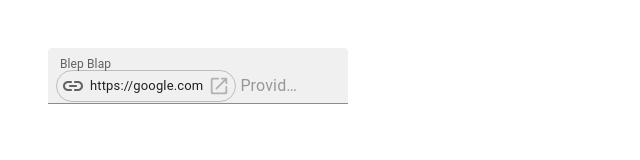
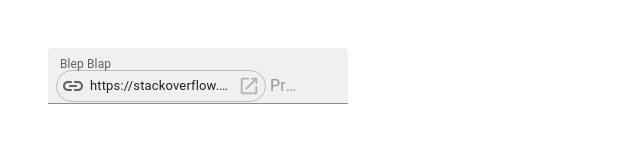
Before and after one commit to Yssboern/react-tryout, a React (Create React App) app: page / in a window 1280 px wide. Shown: the top 160 px of the page, without its empty margins (0-640 px from the left). Built offline with nearby package versions, Linux system fonts and the light colour scheme.

Commit message:
set max chip width

```diff
--- a/src/components/Hyperlink.tsx
+++ b/src/components/Hyperlink.tsx
@@ -17,7 +17,7 @@ export interface HyperlinkProps {
 }
 
 export var hyperlinkData: HyperlinkProps = {
-    value: ["https://google.com"],
+    value: ["https://stackoverflow.com/questions/59057057/material-ui-how-to-specify-maxwidth-of-chip"],
     label: "Blep Blap",
     readOnly: false,
     disabled: false,
@@ -33,14 +33,14 @@ export default function Hyperlink(data: HyperlinkProps) {
 
         // console.log("LinkChip: " + getTagProps.toString())
         return (
-            <Tooltip title={"blep blap mlip"}>
+            <Tooltip title={value}>
                 <Chip variant="outlined"
                       icon={<LinkRoundedIcon/>}
                       label={url}
+                      sx={{maxWidth: 210}} // TODO - make it relative to field width
                       onClick={() => window.open(processUrlString(url), "_blank", "noopener,noreferrer")}
-                    // onDelete={() => setValue([])} // we dont want (X) button in chip?
                       onDelete={() => {
-                      }}
+                      }} // we need it to have deleteIcon
                       deleteIcon={<OpenInNewRoundedIcon/>}
                 />
             </Tooltip>
```
